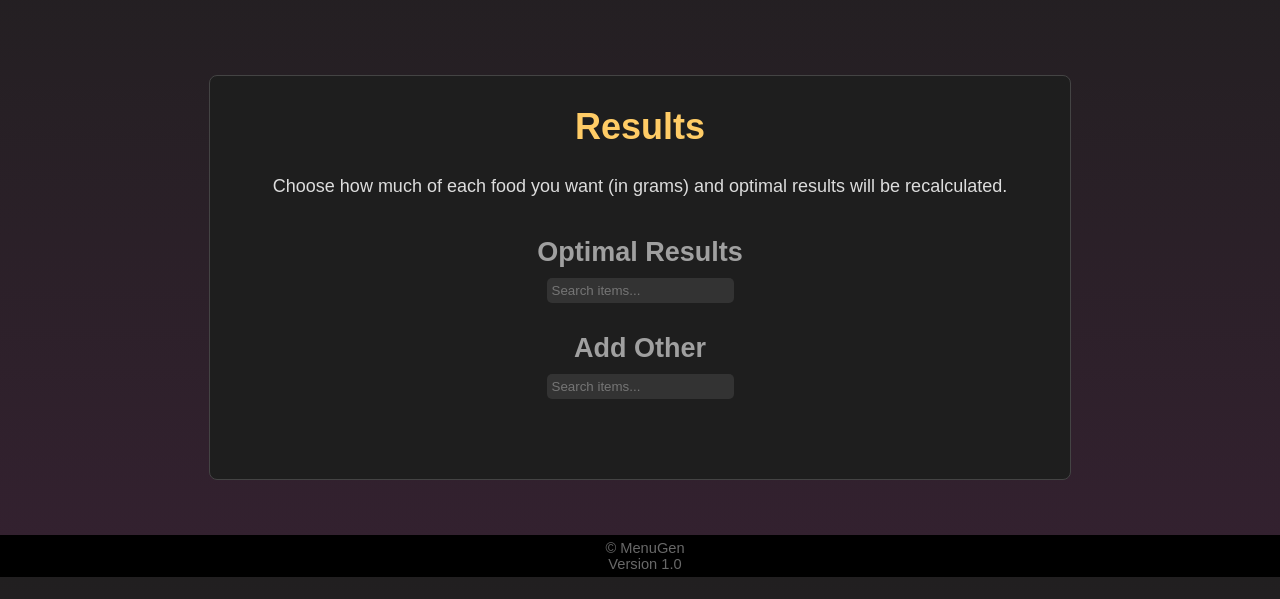
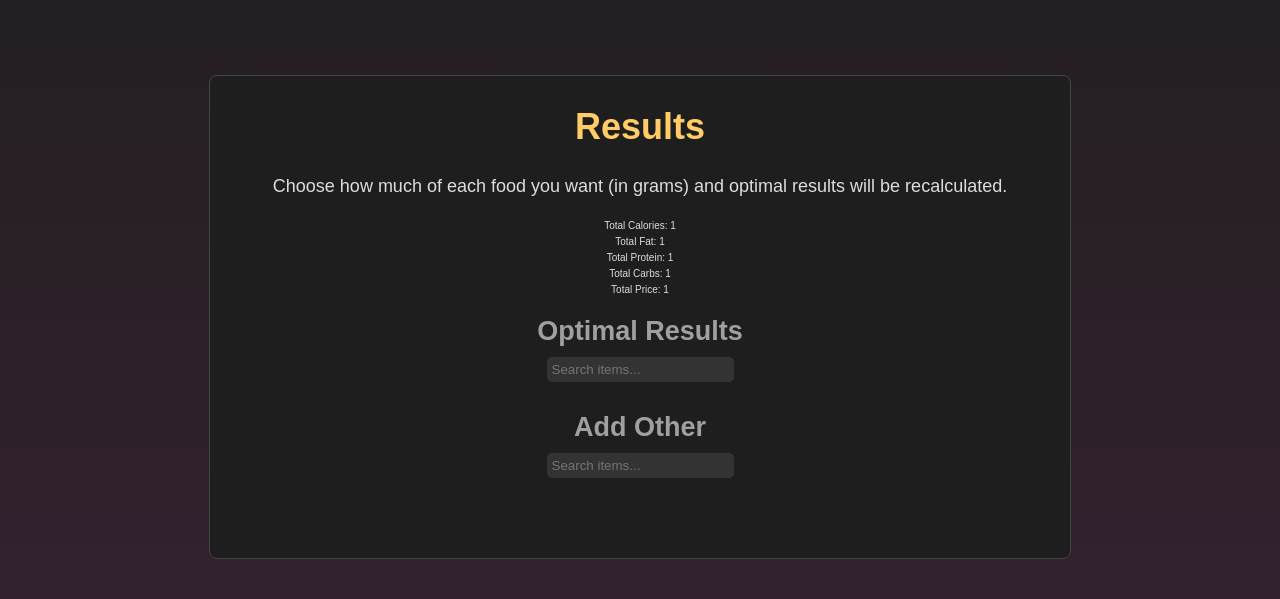
Before and after one commit to dainisws/Proj_Lab, a Flask app: page /compute in a window 1280 px wide. Shown: the part 101-700 px from the top of the page. Run offline with Flask 3, Linux system fonts and the light colour scheme; the visitor is signed in with stand-in values (Sample User, id 1); parts of the project's set-up code (start-up, migrations or seed data) failed here and were passed over.

Commit message:
Nelieli uzlabojumi

```diff
--- a/edienkarte/main.py
+++ b/edienkarte/main.py
@@ -87,11 +87,32 @@ def cart():
         redirect(url_for('home'))
     if request.method == 'POST':
         if session.get('cartItems', None) != None:
+            removed_items = [item for item in session.get('cartItems', []) if item['id'] == request.json]
+            for item in removed_items:
+                session['totalPrice'] = session.get('totalPrice', 0) - float(item['0'])
+                session['totalCalories'] = session.get('totalCalories', 0) - float(item['2'])
+                session['totalFat'] = session.get('totalFat', 0) - float(item['3'])
+                session['totalProtein'] = session.get('totalProtein', 0) - float(item['4'])
+                session['totalCarbs'] = session.get('totalCarbs', 0) - float(item['5'])
             session['cartItems'] = [item for item in session.get('cartItems', []) if item['id'] != request.json]
             return jsonify({'success': True}), 200
         else:
             return jsonify({'success': False}), 400
-    return render_template('cart.html', username=session.get('user_id', None), items=session.get('cartItems', []))
+    cartItems = session.get('cartItems', [])
+    rounded_items = [
+    {
+        key: round(value, 1) if isinstance(value, (int, float)) else value
+        for key, value in item.items()
+    }
+    for item in cartItems
+]
+    return render_template('cart.html', username=session.get('user_id', None),
+                           items=rounded_items,
+                           calories = round(session.get('totalCalories', 0.0), 2),
+                           fat = round(session.get('totalFat', 0.0), 2),
+                           protein = round(session.get('totalProtein', 0.0), 2),
+                           carbs = round(session.get('totalCarbs', 0.0), 2),
+                           price = round(session.get('totalPrice', 0.0), 2))
 
 @app.route('/profile', methods=['GET', 'POST'])
 def profile():
@@ -199,6 +220,8 @@ def logout():
         session.pop('totalFat', None)
     if session.get('totalProtein', None) is not None:
         session.pop('totalProtein', None)
+    if session.get('totalPrice', None) is not None:
+        session.pop('totalPrice', None)
     if session.get('results', None) is not None:
         session.pop('results', None)
     if session.get('resultsOptimal', None) is not None:
@@ -225,12 +248,14 @@ def compute():
         data = request.get_json()
         if data.get('computeType') == "init":
             session['inputdata'] = data
+            session['totalPrice'] = 0.0
             session['totalCalories'] = 0.0
             session['totalFat'] = 0.0
             session['totalProtein'] = 0.0
             session['totalCarbs'] = 0.0
             session['cartItems'] = []
         else: #add to cart link calories protein fat carbs amount
+            session['totalPrice'] = session.get('totalPrice', 0) + float(data.get('item')['0']) * float(data.get('item')['8'])
             session['totalCalories'] = session.get('totalCalories', 0) + float(data.get('item')['2']) * float(data.get('item')['8'])
             session['totalFat'] = session.get('totalFat', 0) + float(data.get('item')['3']) * float(data.get('item')['8'])
             session['totalProtein'] = session.get('totalProtein', 0) + float(data.get('item')['4']) * float(data.get('item')['8'])
@@ -238,10 +263,11 @@ def compute():
             if 'cartItems' not in session:
                 session['cartItems'] = []
             dat = data.get('item')
-            dat['2'] = round(float(data.get('item')['2']) * float(data.get('item')['8']), 1)
-            dat['3'] = round(float(data.get('item')['3']) * float(data.get('item')['8']), 1)
-            dat['4'] = round(float(data.get('item')['4']) * float(data.get('item')['8']), 1)
-            dat['5'] = round(float(data.get('item')['5']) * float(data.get('item')['8']), 1)
+            dat['0'] = float(data.get('item')['0']) * float(data.get('item')['8'])
+            dat['2'] = float(data.get('item')['2']) * float(data.get('item')['8'])
+            dat['3'] = float(data.get('item')['3']) * float(data.get('item')['8'])
+            dat['4'] = float(data.get('item')['4']) * float(data.get('item')['8'])
+            dat['5'] = float(data.get('item')['5']) * float(data.get('item')['8'])
             dat['id'] = len(session['cartItems'])
             session['cartItems'].append(dat)
             data = session['inputdata']
@@ -356,14 +382,24 @@ def compute():
             item for item in arr
             if all(value is not None for value in item)
         ]
-        results = SolverModel(a1, a2, a3, a4, a5, a6, a7, a8, a9, a10, arr, session['totalCalories'], session['totalFat'], session['totalProtein'], session['totalCarbs']).solve()
+
+        cart_links = [item['7'] for item in session.get('cartItems', [])]
+        filtered_arr = [record for record in arr if record[8] not in cart_links]
+        results = SolverModel(a1, a2, a3, a4, a5, a6, a7, a8, a9, a10, filtered_arr, session['totalCalories'], session['totalFat'], session['totalProtein'], session['totalCarbs']).solve()
         resultsOptimal = results[results[:, -1].astype(float) > 0.05]
         session['results'] = results.tolist()
         session['resultsOptimal'] = resultsOptimal.tolist()
         return jsonify({'success': True}), 200
         #except:
         #    return jsonify({'success': False}), 400
-    return render_template('results.html', username=session.get('user_id', None), results=session.get('results', None), resultsOptimal=session.get('resultsOptimal', None))
+    return render_template('results.html', username=session.get('user_id', None),
+                            results=session.get('results', None),
+                            resultsOptimal=session.get('resultsOptimal', None),
+                            calories = round(session.get('totalCalories', 0.0), 2),
+                            fat = round(session.get('totalFat', 0.0), 2),
+                            protein = round(session.get('totalProtein', 0.0), 2),
+                            carbs = round(session.get('totalCarbs', 0.0), 2),
+                            price = round(session.get('totalPrice', 0.0), 2))
 
 @app.route('/debug') # Remove this later
 def debug():
--- a/edienkarte/static/css/styleResults.css
+++ b/edienkarte/static/css/styleResults.css
@@ -221,3 +221,13 @@ html, body {
         color: rgb(231, 198, 105);
         text-decoration: none;
     }
+
+    .stats {
+        margin-bottom: 16px;
+        font-size: 10px;
+    }
+
+    .stats p {
+        margin: 5px auto;
+        text-align: center;
+    }
--- a/edienkarte/static/js/Menugen.js
+++ b/edienkarte/static/js/Menugen.js
@@ -112,8 +112,8 @@ function compute() {
   const maxFat = document.getElementById("maxFat").value;
   const minProtein = document.getElementById("minProtein").value;
   const maxProtein = document.getElementById("maxProtein").value;
-  const minCarbs = document.getElementById("minCalories").value;
-  const maxCarbs = document.getElementById("maxCalories").value;
+  const minCarbs = document.getElementById("minCarbs").value;
+  const maxCarbs = document.getElementById("maxCarbs").value;
   const weightTaste = document.getElementById("weights").value / 100.0;
   const weightPrice = 1 - weightTaste;
   let store = "Rimi"
--- a/edienkarte/static/js/results.js
+++ b/edienkarte/static/js/results.js
@@ -6,14 +6,14 @@ displayItems1(items.map(item => ({ name: item[6], link: item[7], amount: item[8]
 displayItems2(items2.map(item => ({ name: item[6], link: item[7], amount: item[8], id: item.id })));
 
 
-function updateAmount(id, input) {
+function updateAmount1(id, input) {
   let value = parseFloat(input.value);
   if ((value != "" && isNaN(value)) || value < 0 || value > 9999999) {
     input.value = "";
   }
   items = items.map(item => {
     if (item.id === id) {
-      item.amount = value;
+      item[8] = value;
     }
     return item;
   });
@@ -24,9 +24,9 @@ function updateAmount2(id, input) {
     if ((value != "" && isNaN(value)) || value < 0 || value > 9999999) {
       input.value = "";
     }
-    items = items2.map(item => {
+    items2 = items2.map(item => {
       if (item.id === id) {
-        item.amount = value;
+        item[8] = value;
       }
       return item;
     });
@@ -77,7 +77,7 @@ function displayItems1(filteredItems) {
   }
 
   filteredItems.forEach((item) => {
-    resultsList1.innerHTML += `<div class="food-item"><label><a href="${item.link}" target="_blank">${item.name}</a></label><div><input type="number" oninput="updateAmount(${item.id}, this)" min="1" max="9999999" pattern="^([0-9]|10)$" value="${item.amount}"><button class="add-to-cart-btn" onclick="addToCart1(${item.id})">Add to Cart</button></div></div><hr>`;
+    resultsList1.innerHTML += `<div class="food-item"><label><a href="${item.link}" target="_blank">${item.name}</a></label><div><input type="number" oninput="updateAmount1(${item.id}, this)" min="1" max="9999999" pattern="^([0-9]|10)$" value="${item.amount}"><button class="add-to-cart-btn" onclick="addToCart1(${item.id})">Add to Cart</button></div></div><hr>`;
   });
 }
 
--- a/edienkarte/templates/results.html
+++ b/edienkarte/templates/results.html
@@ -36,7 +36,14 @@
       <div class="box">
         <div class="section">
             <h1>Results</h1>
-            <p style="margin-bottom: 40px;">Choose how much of each food you want (in grams) and optimal results will be recalculated.</p>
+            <p>Choose how much of each food you want (in grams) and optimal results will be recalculated.</p>
+            <div class="stats">
+                <p>Total Calories: {{ calories }}</p>
+                <p>Total Fat: {{ fat }}</p>
+                <p>Total Protein: {{ protein }}</p>
+                <p>Total Carbs: {{ carbs }}</p>
+                <p>Total Price: {{ price }}</p>
+            </div>
             <h2>Optimal Results</h2>
             <input type="text" id="searchInput1" placeholder="Search items..." oninput="filterItems1()"/>
             <div class="food-section" id="food-section-1">
```
Also changed, not shown: edienkarte/solver.py (+10 -1 lines), edienkarte/static/css/styleCart.css (+13 -2 lines), edienkarte/templates/cart.html (+10 -0 lines).
